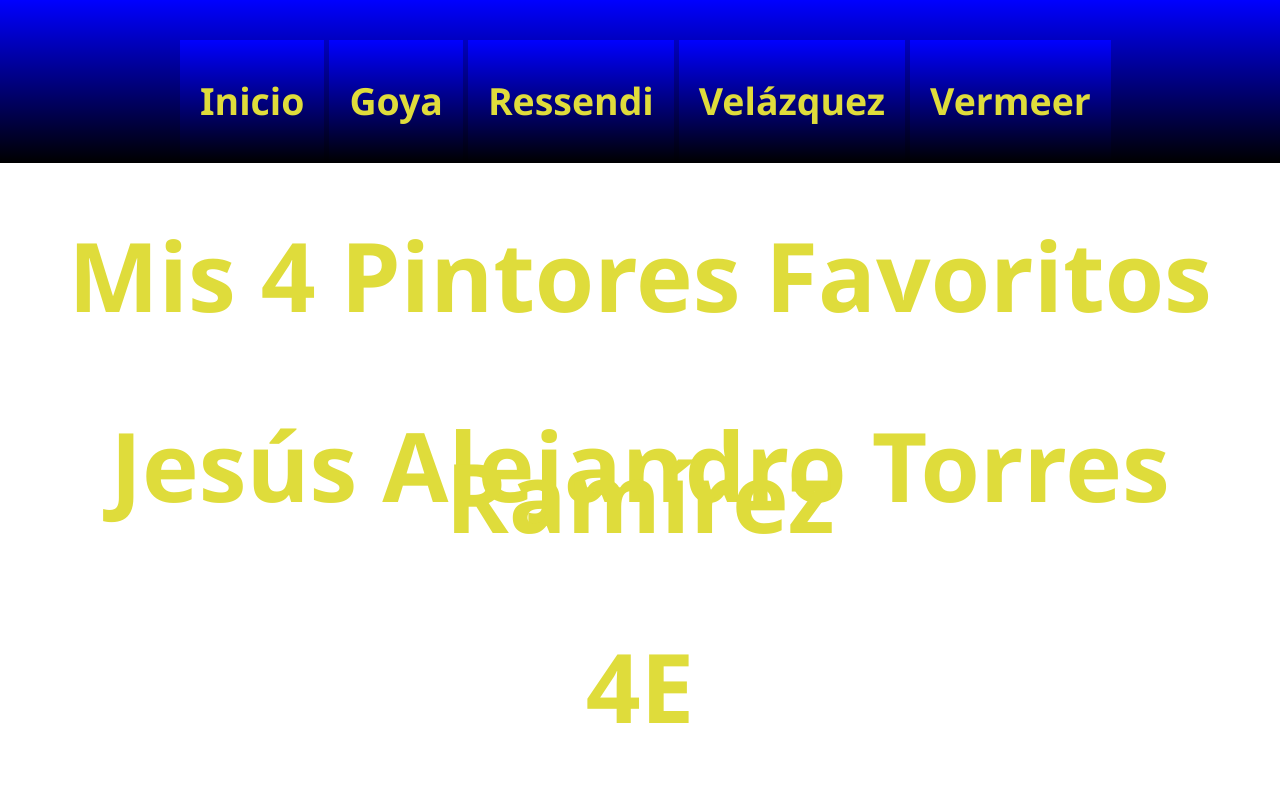
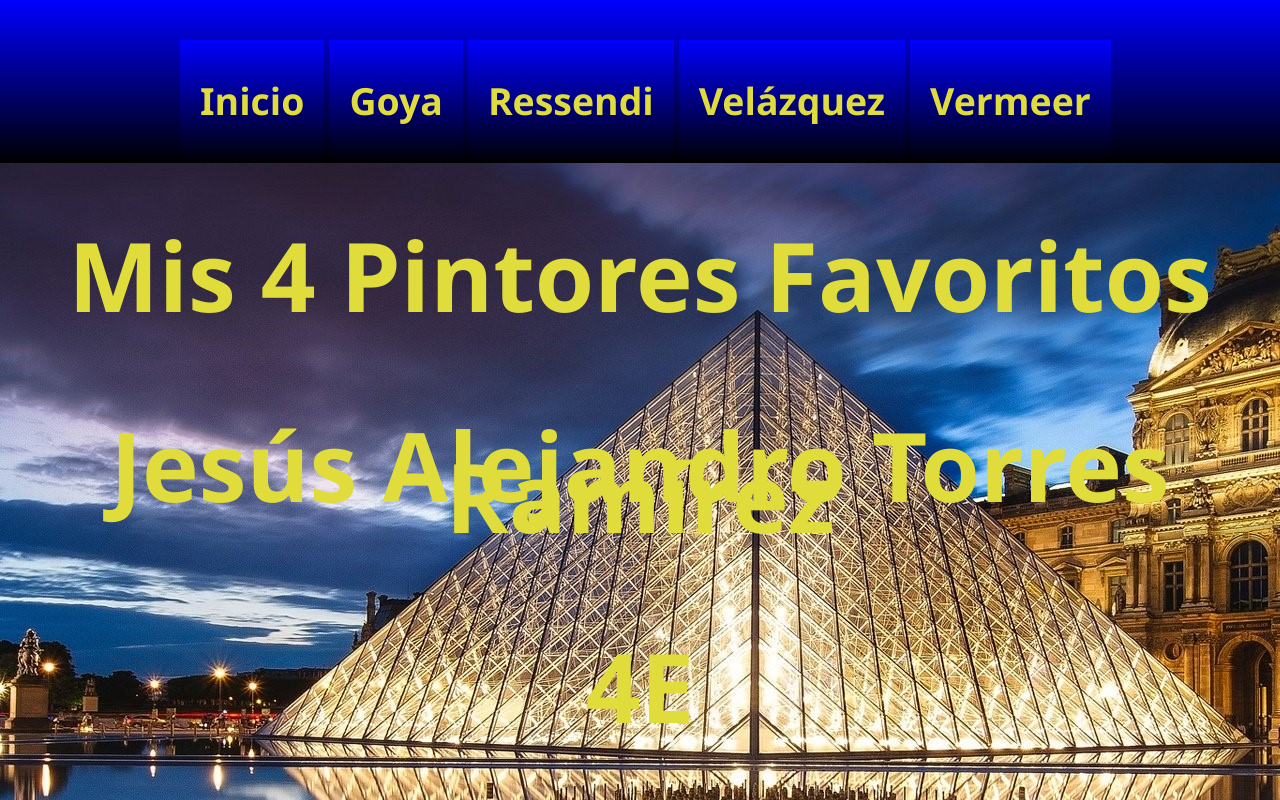
Before and after one commit to yisus2099/-Sitio-web-Pintores, a website: page public/index.html in a window 1280 px wide. Drawn offline with Linux system fonts and the light colour scheme; the site is published under a folder, as on GitHub Pages, so addresses that start at the root find nothing.

Commit message:
Pase un imagen a la carpeta styles para que pueda ser el fondo de index

```diff
--- a/public/styles/index.css
+++ b/public/styles/index.css
@@ -1,5 +1,5 @@
 body{
-background-image: url(/imagen/louvre.jpg);
+background-image: url(louvre.jpg);
 }
 .titulo h1{
     font-size: 500%;
```
Also changed, not shown: public/styles/louvre.jpg (renamed from public/imagen/louvre.jpg).
